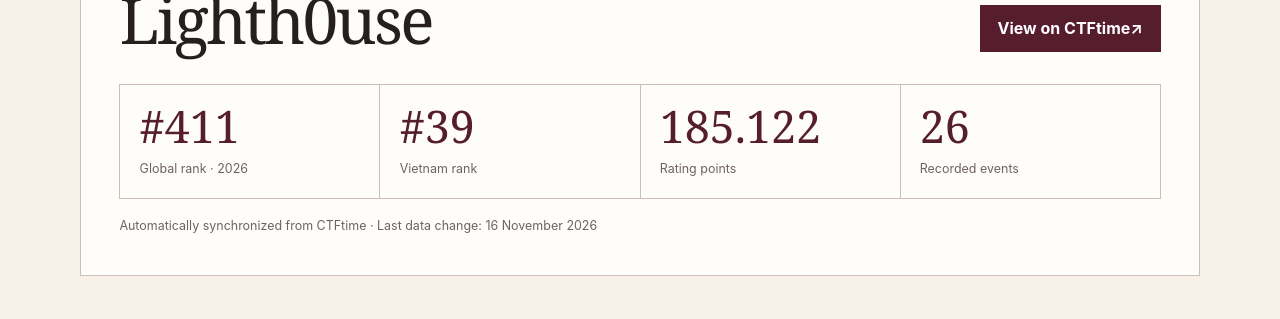
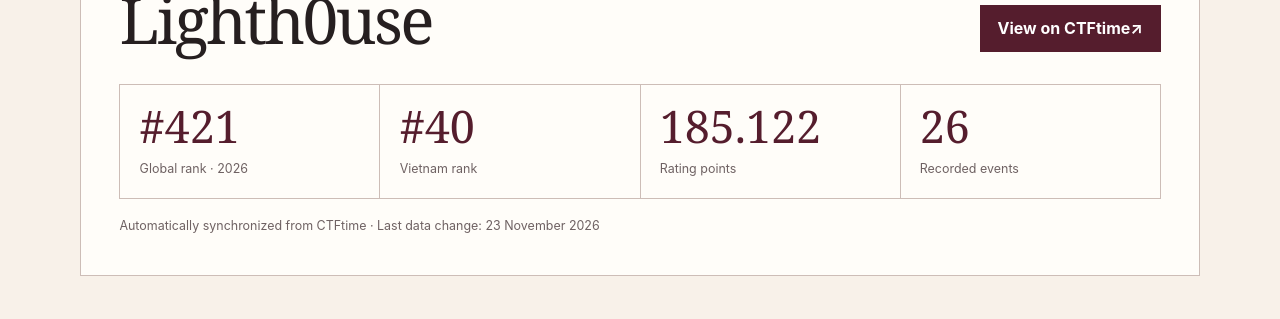
Before and after one commit to PeaMatNgu/PeaMatNgu.github.io, a Jekyll site: the page built from achievements/index.md, in a window 1280 px wide and 900 px high, scrolled down 350 px. Shown: the part 165-484 px from the top of the window. Built offline with Jekyll 4.4.1, drawn with Linux system fonts in a browser that asks for light colours.

Commit message:
Update CTFtime achievements

```diff
--- a/_data/ctftime.json
+++ b/_data/ctftime.json
@@ -5,8 +5,8 @@
     "country": "VN",
     "url": "https://ctftime.org/team/410831",
     "rating_year": 2026,
-    "rating_place": 411,
-    "country_place": 39,
+    "rating_place": 421,
+    "country_place": 40,
     "rating_points": 185.122,
     "event_count": 26,
     "best_place": 16
@@ -250,5 +250,5 @@
       "url": "https://ctftime.org/event/3133"
     }
   ],
-  "updated_at": "2026-11-16T09:46:42+00:00"
+  "updated_at": "2026-11-23T10:47:43+00:00"
 }
```
